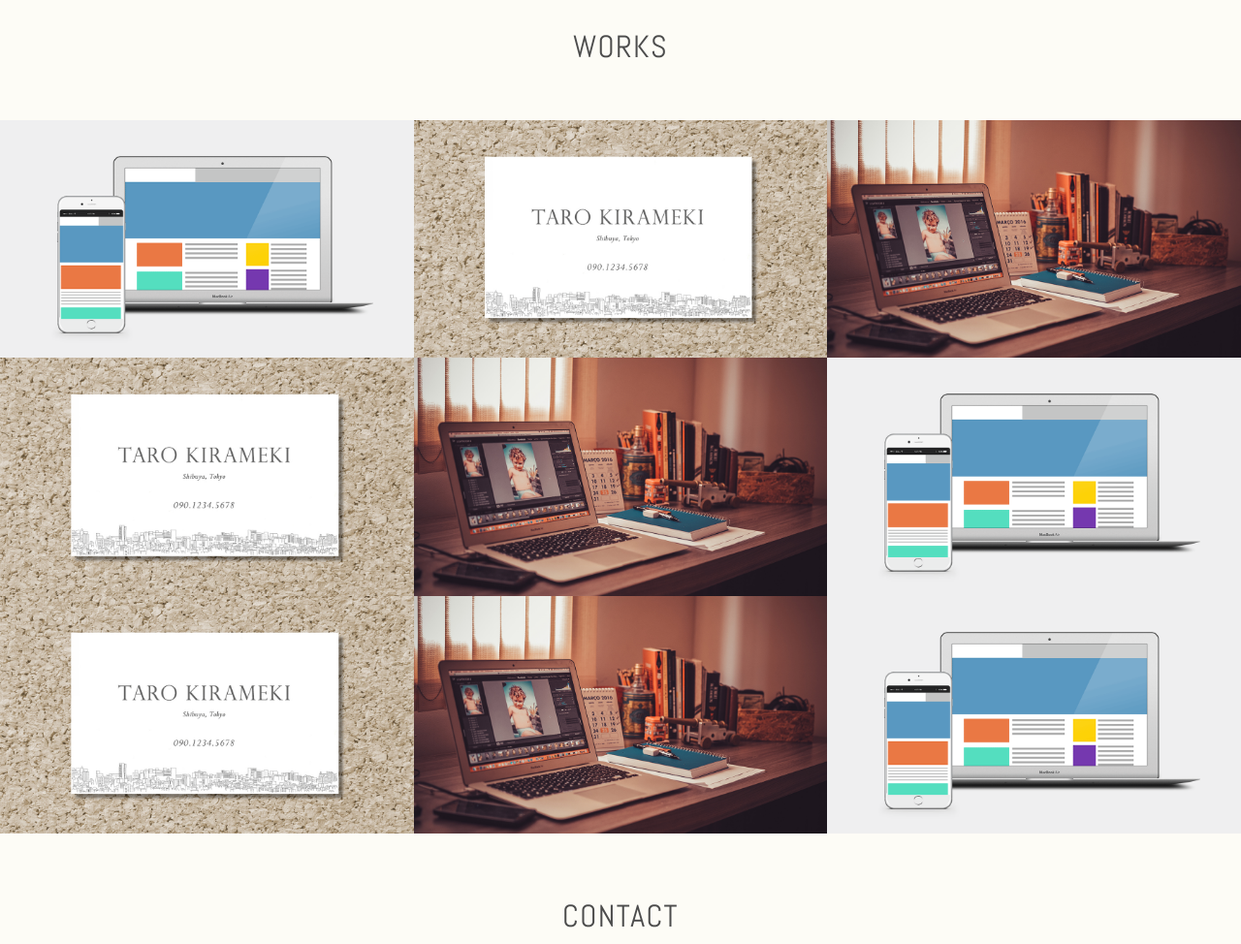
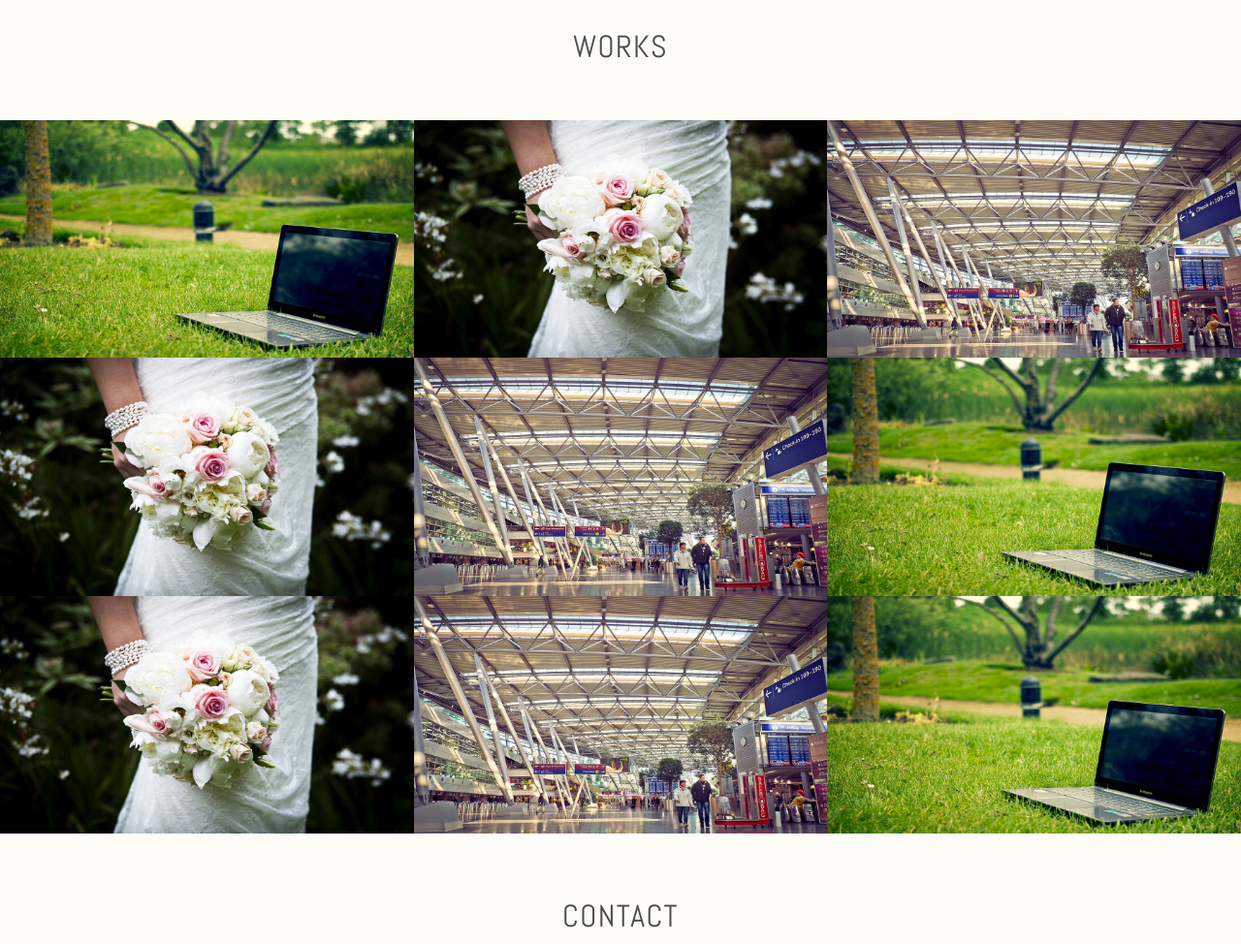
Before and after one commit to HiroshiUchiyama/HiroshiUchiyama.github.io, a plain HTML site: page index.html in a window 1280 px wide. Shown: the part 1020-1994 px from the top of the page at 97% size. Drawn offline with nearby package versions, Linux system fonts and the light colour scheme.

Commit message:
課題を追加

```diff
--- a/index.html
+++ b/index.html
@@ -15,7 +15,7 @@
                 <a href="#contact" class="button-contact"><i class="fa fa-envelope-o" aria-label="お問い合わせ"></i></a>
                 <div class="profile">
                 <h1 class="site-title abel uppercase text-center">Flower Designer <span>Hiroshi Uchiyama</span></h1>
-                <img src="./images/img_profile.jpg" alt="プロフィール写真" width="140" height="140" class="block-center profile-icon">
+                <img src="./images/img_profile_HiroshiUchiyama.JPG" alt="プロフィール写真" width="140" height="140" class="block-center profile-icon">
                 <p>三重県で活動しているフローリスト　Hiroshi Uchiyama です。web制作について学び、「世界」と「花」を「ネット」でつなげます！
             </div>
         </header>
@@ -44,7 +44,7 @@
                 <h2 class="text-center">Works</h2>
                 <div class="works-box">
                     <a href="#">
-                        <img src="./images/img_work_site.png" alt="株式会社きらめき コーポレートサイト様 Webサイトデザイン">
+                        <img src="./images/img_work_web.jpg" alt="株式会社きらめき コーポレートサイト様 Webサイトデザイン">
                         <div class="works-box-inner">
                             <div class="text-center">
                                 <h3>株式会社きらめき コーポレートサイト</h3>
@@ -56,7 +56,7 @@
                 </div>
                 <div class="works-box">
                     <a href="#">
-                        <img src="./images/img_work_card.jpg" alt="きらめき花子様 名刺デザイン">
+                        <img src="./images/img_work_technique.jpg" alt="きらめき花子様 名刺デザイン">
                         <div class="works-box-inner">
                             <div class="text-center">
                                 <h3>きらめき花子様 名刺</h3>
@@ -68,7 +68,7 @@
                 </div>
                 <div class="works-box">
                     <a href="#">
-                        <img src="./images/img_work_blog.jpg" alt="WordPressオリジナルテーマ">
+                        <img src="./images/img_work_show.jpg" alt="WordPressオリジナルテーマ">
                         <div class="works-box-inner">
                             <div class="text-center">
                                 <h3>ブログデザイン</h3>
@@ -80,7 +80,7 @@
                 </div>
                 <div class="works-box">
                     <a href="#">
-                        <img src="./images/img_work_card.jpg" alt="きらめき花子様 名刺デザイン">
+                        <img src="./images/img_work_technique.jpg" alt="きらめき花子様 名刺デザイン">
                         <div class="works-box-inner">
                             <div class="text-center">
                                 <h3>きらめき花子様 名刺</h3>
@@ -92,7 +92,7 @@
                 </div>
                 <div class="works-box">
                     <a href="#">
-                        <img src="./images/img_work_blog.jpg" alt="WordPressオリジナルテーマ">
+                        <img src="./images/img_work_show.jpg" alt="WordPressオリジナルテーマ">
                         <div class="works-box-inner">
                             <div class="text-center">
                                 <h3>ブログデザイン</h3>
@@ -104,7 +104,7 @@
                 </div>
                 <div class="works-box">
                     <a href="#">
-                        <img src="./images/img_work_site.png" alt="株式会社きらめき コーポレートサイト様 Webサイトデザイン">
+                        <img src="./images/img_work_web.jpg" alt="株式会社きらめき コーポレートサイト様 Webサイトデザイン">
                         <div class="works-box-inner">
                             <div class="text-center">
                                 <h3>株式会社きらめき コーポレートサイト</h3>
@@ -116,7 +116,7 @@
                 </div>
                 <div class="works-box">
                     <a href="#">
-                        <img src="./images/img_work_card.jpg" alt="きらめき花子様 名刺デザイン">
+                        <img src="./images/img_work_technique.jpg" alt="きらめき花子様 名刺デザイン">
                         <div class="works-box-inner">
                             <div class="text-center">
                                 <h3>きらめき花子様 名刺</h3>
@@ -128,7 +128,7 @@
                 </div>
                 <div class="works-box">
                     <a href="#">
-                        <img src="./images/img_work_blog.jpg" alt="WordPressオリジナルテーマ">
+                        <img src="./images/img_work_show.jpg" alt="WordPressオリジナルテーマ">
                         <div class="works-box-inner">
                             <div class="text-center">
                                 <h3>ブログデザイン</h3>
@@ -140,7 +140,7 @@
                 </div>
                 <div class="works-box">
                     <a href="#">
-                        <img src="./images/img_work_site.png" alt="株式会社きらめき コーポレートサイト様 Webサイトデザイン">
+                        <img src="./images/img_work_web.jpg" alt="株式会社きらめき コーポレートサイト様 Webサイトデザイン">
                         <div class="works-box-inner">
                             <div class="text-center">
                                 <h3>株式会社きらめき コーポレートサイト</h3>
```
Also changed, not shown: images/img_profile_HiroshiUchiyama.JPG (added), images/img_work_show.jpg (added), images/img_work_technique.jpg (added), images/img_work_web.jpg (added).
